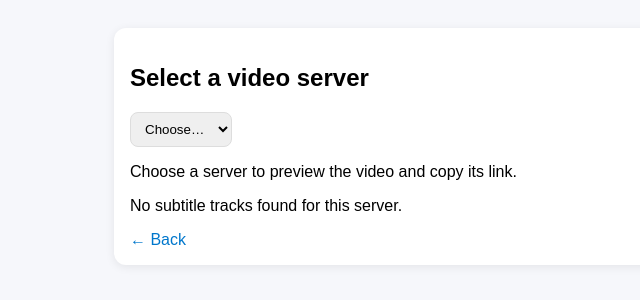
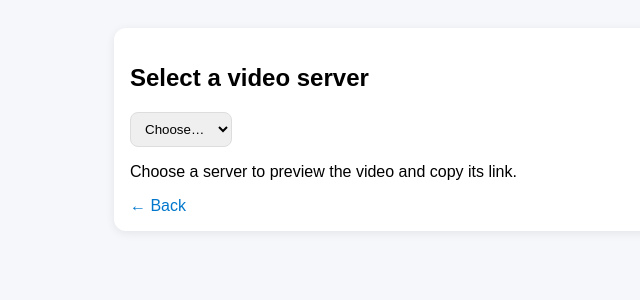
Before and after one commit to VkTheEncoder/Scrap, a Flask app: page /watch in a window 1280 px wide. Shown: the top 300 px of the page, without its empty margins (60-700 px from the left). Run offline with Flask 3, Linux system fonts and the light colour scheme.

Commit message:
Update watch.html

```diff
--- a/templates/watch.html
+++ b/templates/watch.html
@@ -30,14 +30,11 @@
       <ul>
         {% for s in subs %}
           <li>
-            {{ s.lang }} ({{ s.name }}) →
-            <a href="{{ url_for('download_sub', url=s.url, fmt='srt') }}">Download SRT</a> |
-            <a href="{{ url_for('download_sub', url=s.url, fmt='vtt') }}">Download VTT</a>
+            {{ s.lang }} ({{ s.name }})
+            → <a href="{{ url_for('download_sub', url=s.url) }}">Download SRT</a>
           </li>
         {% endfor %}
       </ul>
-    {% else %}
-      <p>No subtitle tracks found for this server.</p>
     {% endif %}
 
 
```
